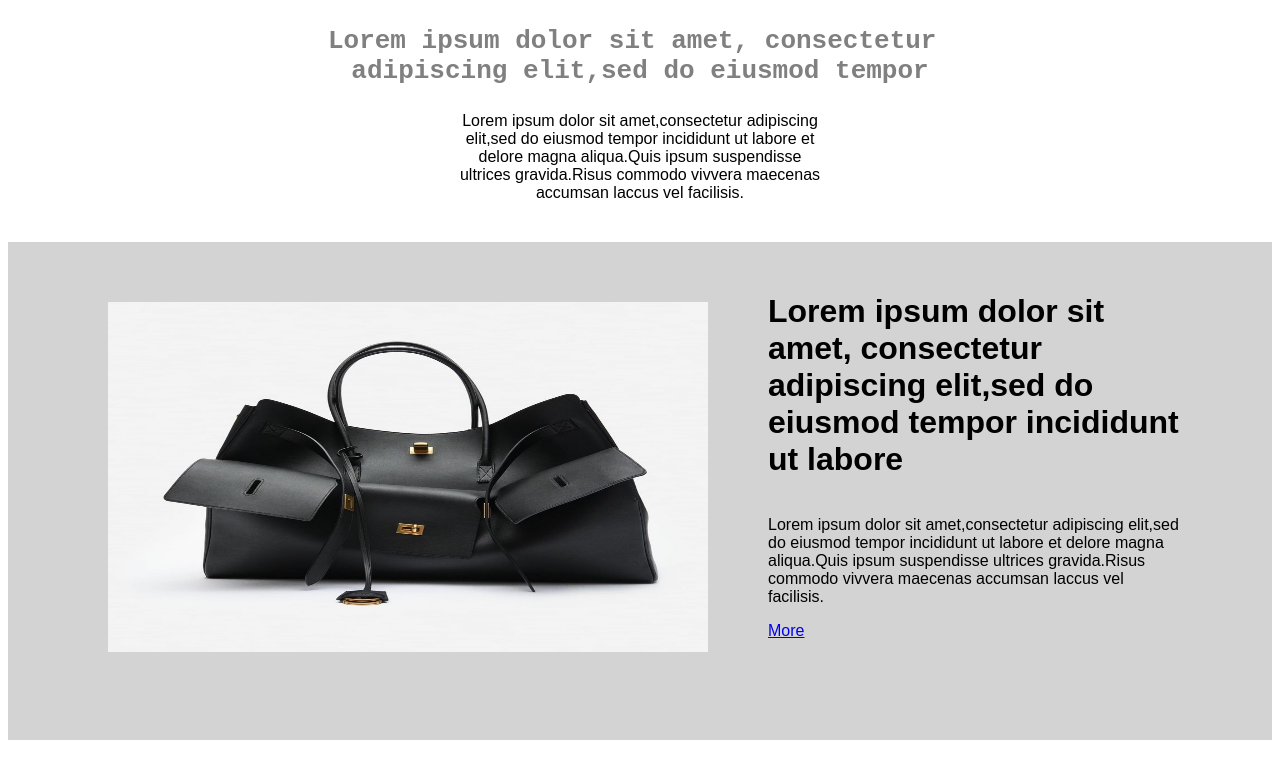
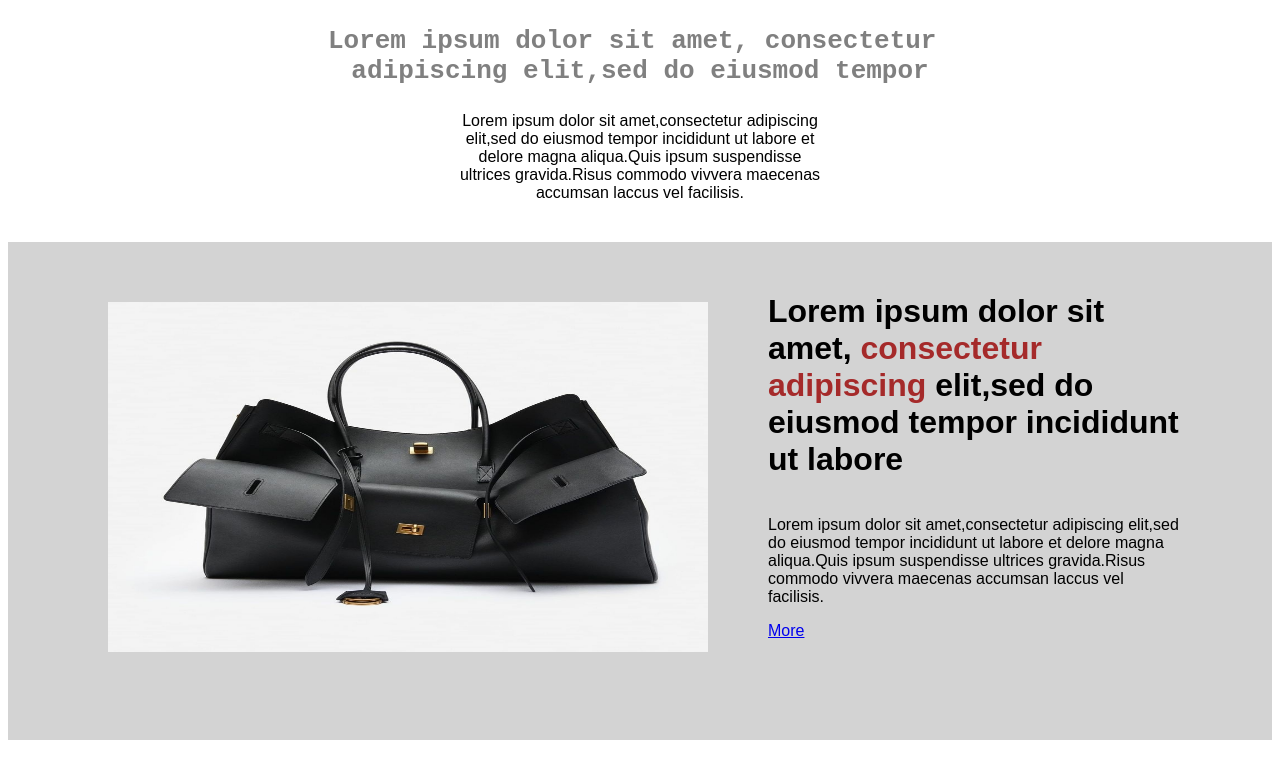
Before and after one commit to akxy24/Assignment-2, a plain HTML site: page assignment2.html in a window 1280 px wide. Shown: the top 776 px of the page. Drawn offline with Linux system fonts and the light colour scheme.

Commit message:
Update styles.css

```diff
--- a/styles.css
+++ b/styles.css
@@ -33,3 +33,6 @@
     padding-top: 0px;
     margin-bottom: 30px;
 }
+.highlight{
+    color:brown;
+}
```
